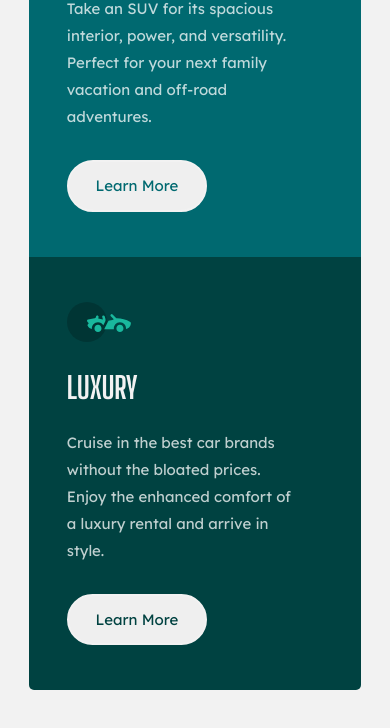
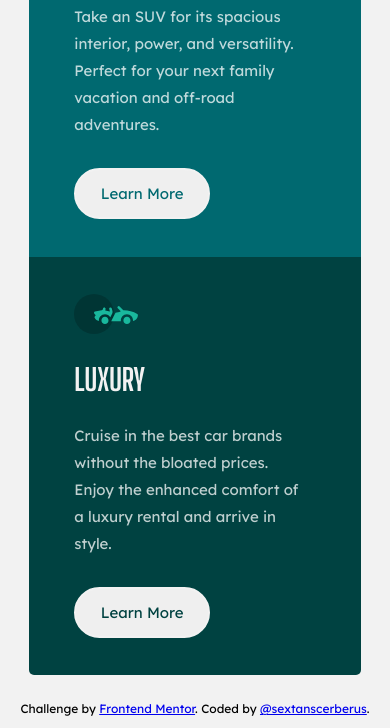
Before and after one commit to sextanscerberus/3-column-preview-card-component, a plain HTML site: page index.html in a window 390 px wide. Shown: the part 611-1339 px from the top of the page. Before the commit the page ends 1301 px from the top, so only its background shows below. Drawn offline with Linux system fonts and the light colour scheme.

Commit message:
Mobile design ready!

```diff
--- a/css/main.css
+++ b/css/main.css
@@ -10,9 +10,8 @@ body {
 	font-size: 15px;
 	font-family: 'Lexend Deca', sans-serif;
 	display: flex;
-	justify-content: center;
+	flex-direction: column;
 	align-items: center;
-	height: auto;
 	background-color: var(--very-light-gray);
 }
 
@@ -26,11 +25,12 @@ h2 {
 	width: 85%;
 	display: flex;
 	flex-direction: column;
+	margin: 2em 0 1em;
 }
 
 
 .card {
-	padding: 3em 4em 3em 2.5em;
+	padding: 2.5em 4em 2.5em 3em;
 }
 
 .card p {
@@ -67,14 +67,14 @@ h2 {
 }
 
 #attribution {
-	display: none;
+	text-align: center;
+	font-size: 0.8em;
 }
 
-/* hovers *//*
+/* hovers */
 @media (hover: hover) {
 	.card-button:hover {
 		cursor: pointer;
 		background-color: currentColor;
-		color: var(--very-light-gray);
 	}
-}*/
+}
```
